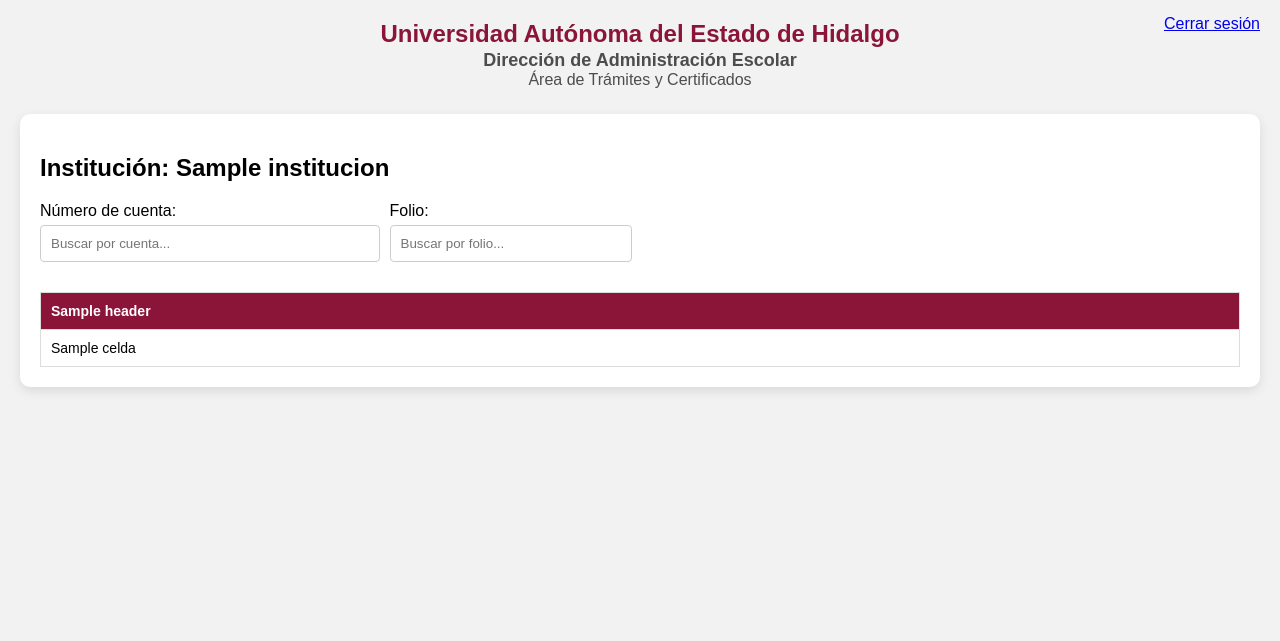
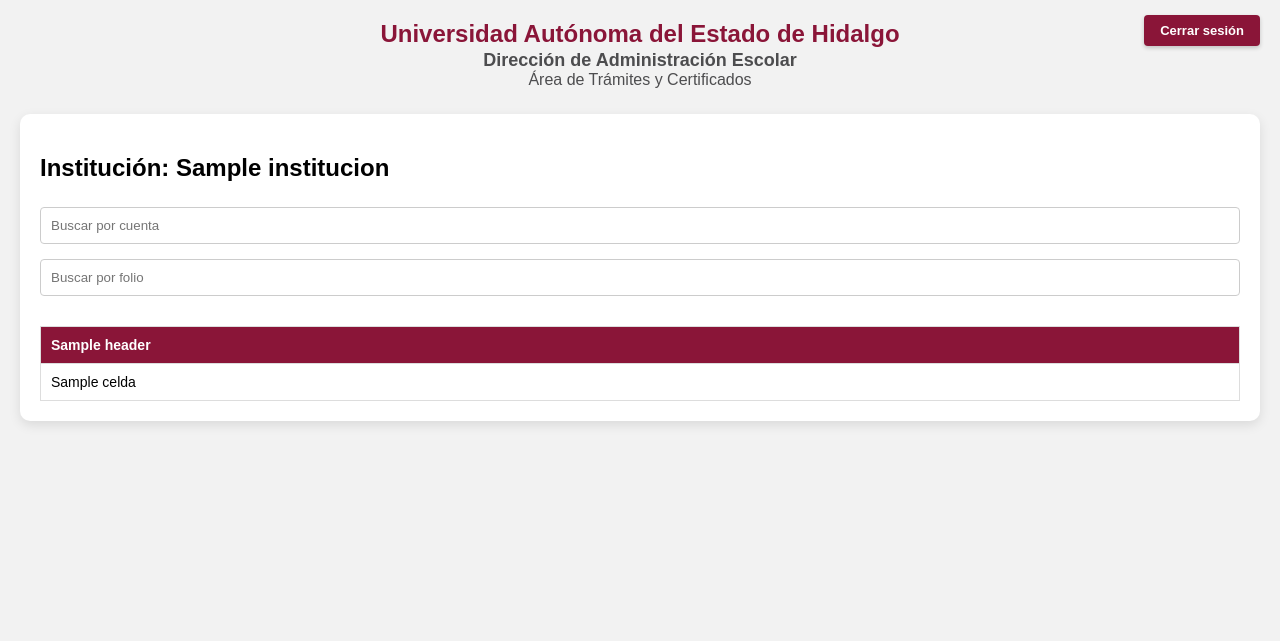
Before and after one commit to zarazuavargasjm-crypto/portal_reportes, a Flask app: template templates/tabla.html in a window 1280 px wide. Shown: the top 641 px of the page. Run offline with Flask 3, Linux system fonts and the light colour scheme; the template is opened without the code that fills it: most values are stand-ins (such as "Sample title", 1, 10 or a date in 2020).

Commit message:
Update tabla.html

```diff
--- a/templates/tabla.html
+++ b/templates/tabla.html
@@ -3,13 +3,12 @@
 <head>
     <meta charset="UTF-8">
     <meta name="viewport" content="width=device-width, initial-scale=1.0">
-    <title>Reportes - UAEH</title>
     <link rel="stylesheet" href="/static/style.css">
 </head>
 <body>
 
 <div class="top-right">
-    <a href="/">Cerrar sesión</a>
+    <a href="/" class="btn-logout">Cerrar sesión</a>
 </div>
 
 <div class="header-uaeh">
@@ -20,34 +19,23 @@
 
 <div class="table-container">
     <h2>Institución: {{ institucion }}</h2>
-
     <div class="filters">
-        <div>
-            <label for="filtro-cuenta">Número de cuenta:</label>
-            <input type="text" id="filtro-cuenta" placeholder="Buscar por cuenta...">
-        </div>
-        <div>
-            <label for="filtro-folio">Folio:</label>
-            <input type="text" id="filtro-folio" placeholder="Buscar por folio...">
-        </div>
+        <input type="text" id="filtro-cuenta" placeholder="Buscar por cuenta">
+        <input type="text" id="filtro-folio" placeholder="Buscar por folio">
     </div>
 
-    <div style="overflow-x: auto; width: 100%;">
+    <div style="overflow-x: auto;">
         <table id="tabla-usuario">
             <thead>
                 <tr>
-                    {% for h in headers %}
-                        <th>{{ h }}</th>
-                    {% endfor %}
+                    {% for h in headers %} <th>{{ h }}</th> {% endfor %}
                 </tr>
             </thead>
             <tbody>
                 {% for fila in datos %}
                     {% set estatus = fila[12] if fila|length > 12 else '' %}
                     <tr class="fila-dato {% if estatus == 'Entregado' %}tr-entregado{% endif %}">
-                        {% for celda in fila %}
-                            <td>{{ celda }}</td>
-                        {% endfor %}
+                        {% for celda in fila %} <td>{{ celda }}</td> {% endfor %}
                     </tr>
                 {% endfor %}
             </tbody>
@@ -55,37 +43,25 @@
     </div>
 </div>
 
+<div class="footer-firma">Manuel Zarazúa — abril 2026</div>
+
 <script>
-    const filasUsuario = document.querySelectorAll("#tabla-usuario .fila-dato");
-    const filtroCuenta = document.getElementById("filtro-cuenta");
-    const filtroFolio = document.getElementById("filtro-folio");
+    const filas = document.querySelectorAll(".fila-dato");
+    const fCuenta = document.getElementById("filtro-cuenta");
+    const fFolio = document.getElementById("filtro-folio");
 
-    function aplicarFiltrosUsuario() {
-        const cuentaVal = filtroCuenta.value.toLowerCase().trim();
-        const folioVal = filtroFolio.value.toLowerCase().trim();
-
-        filasUsuario.forEach(fila => {
-            const celdas = fila.querySelectorAll("td");
-            // Usamos textContent para mayor velocidad en el filtrado
-            const cuenta = celdas[1]?.textContent.toLowerCase() || "";
-            const folio = celdas[9]?.textContent.toLowerCase() || "";
-
-            let visible = true;
-
-            if (cuentaVal && !cuenta.includes(cuentaVal)) visible = false;
-            if (folioVal && !folio.includes(folioVal)) visible = false;
-
-            fila.style.display = visible ? "" : "none";
+    function filtrar() {
+        const cVal = fCuenta.value.toLowerCase();
+        const fVal = fFolio.value.toLowerCase();
+        filas.forEach(f => {
+            const tds = f.querySelectorAll("td");
+            const visible = (tds[1]?.textContent.toLowerCase().includes(cVal)) && (tds[9]?.textContent.toLowerCase().includes(fVal));
+            f.style.display = visible ? "" : "none";
         });
     }
-
-    filtroCuenta.addEventListener("input", aplicarFiltrosUsuario);
-    filtroFolio.addEventListener("input", aplicarFiltrosUsuario);
+    fCuenta.addEventListener("input", filtrar);
+    fFolio.addEventListener("input", filtrar);
 </script>
-
-<div class="footer-firma">
-    Manuel Zarazúa — abril 2026
-</div>
 
 </body>
 </html>
```
